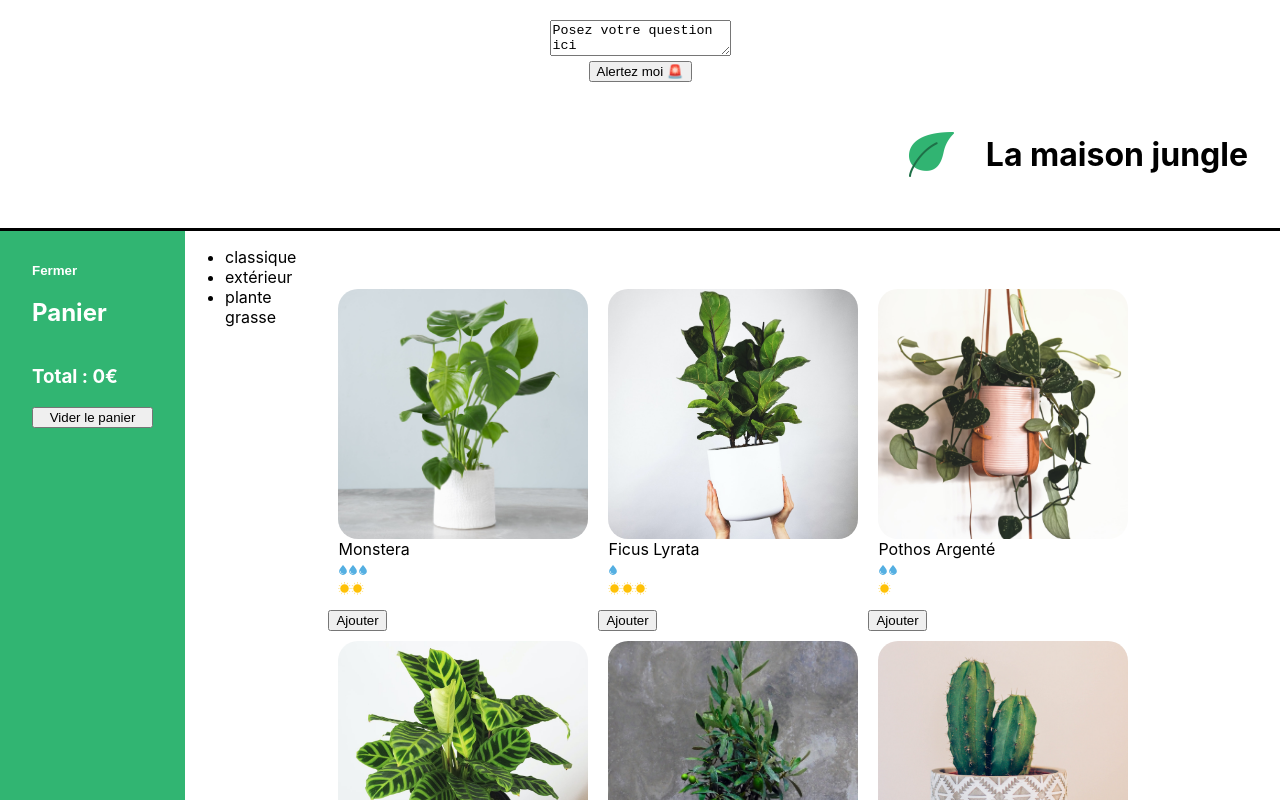
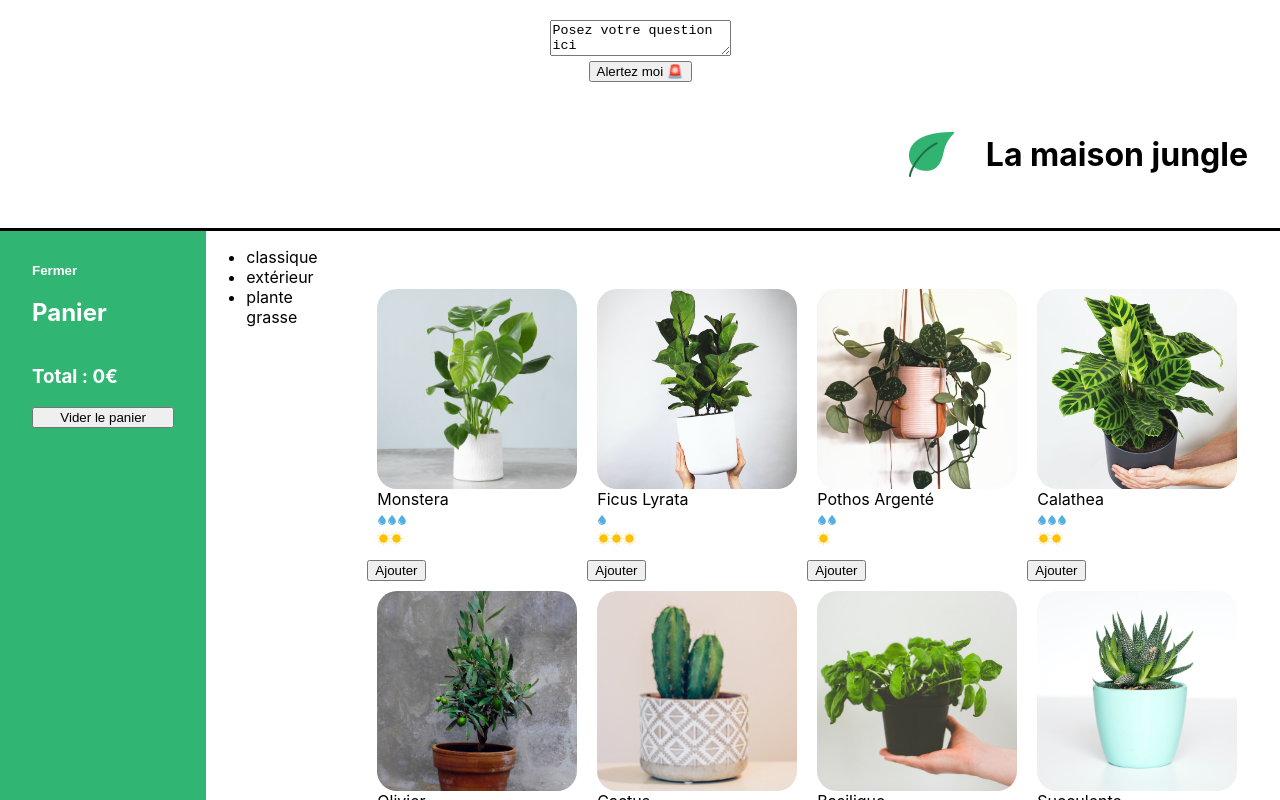
Before and after one commit to JuniorTak/Start-with-React, a React (Create React App) app: page / in a window 1280 px wide. Shown: the top 800 px of the page. Built offline with nearby package versions, Linux system fonts and the light colour scheme.

Commit message:
Add some styles

```diff
--- a/src/styles/PlantItem.css
+++ b/src/styles/PlantItem.css
@@ -1,6 +1,6 @@
 .lmj-plant-item-cover {
-	height: 250px;
-	width: 250px;
+	height: 200px;
+	width: 200px;
 	border-radius: 20px;
 	object-fit: cover;
 }
--- a/src/styles/ShoppingList.css
+++ b/src/styles/ShoppingList.css
@@ -5,3 +5,7 @@
 	flex-wrap: wrap;
 	max-width: 1024px;
 }
+
+.lmj-plant-cat {
+	width: 200px;
+}
```
